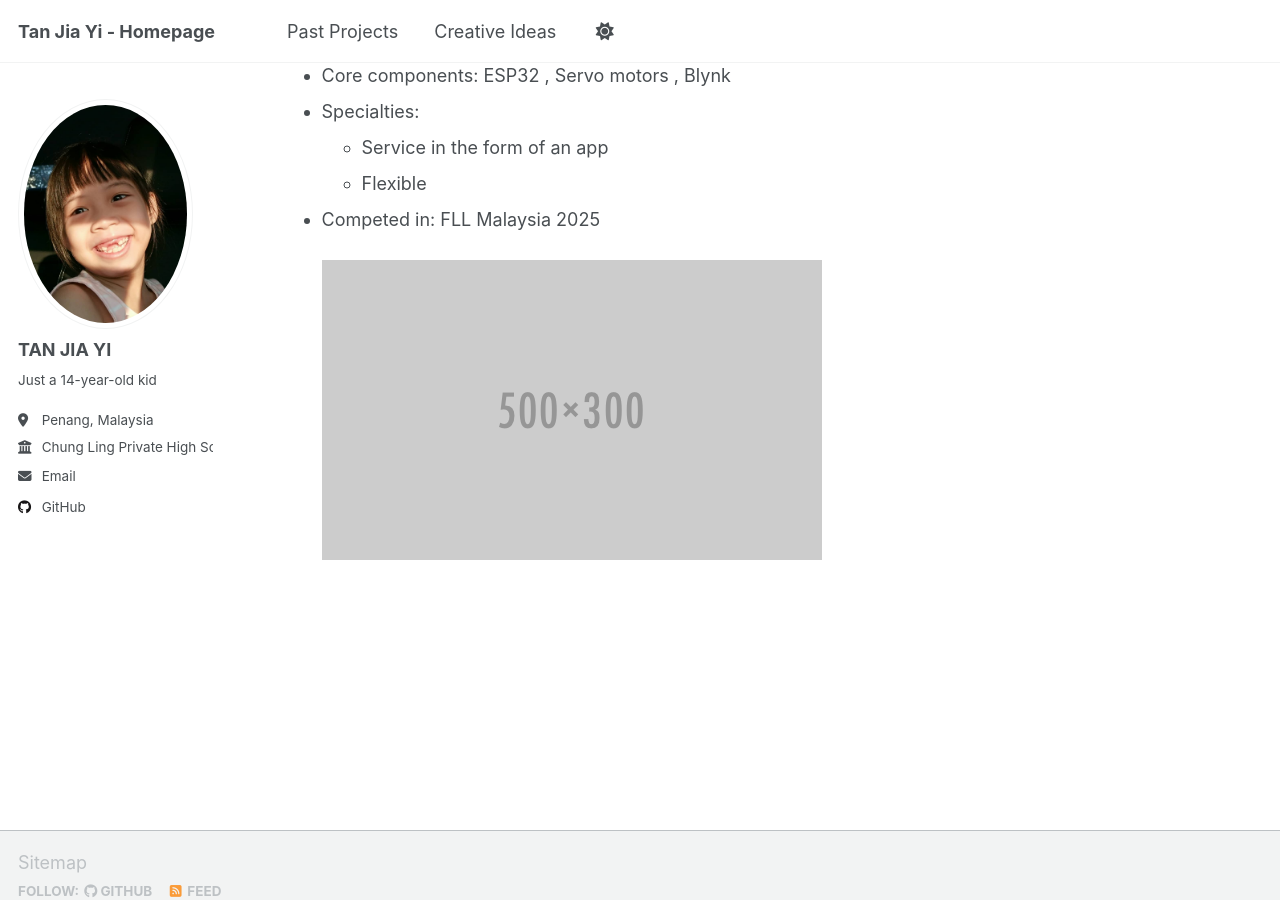
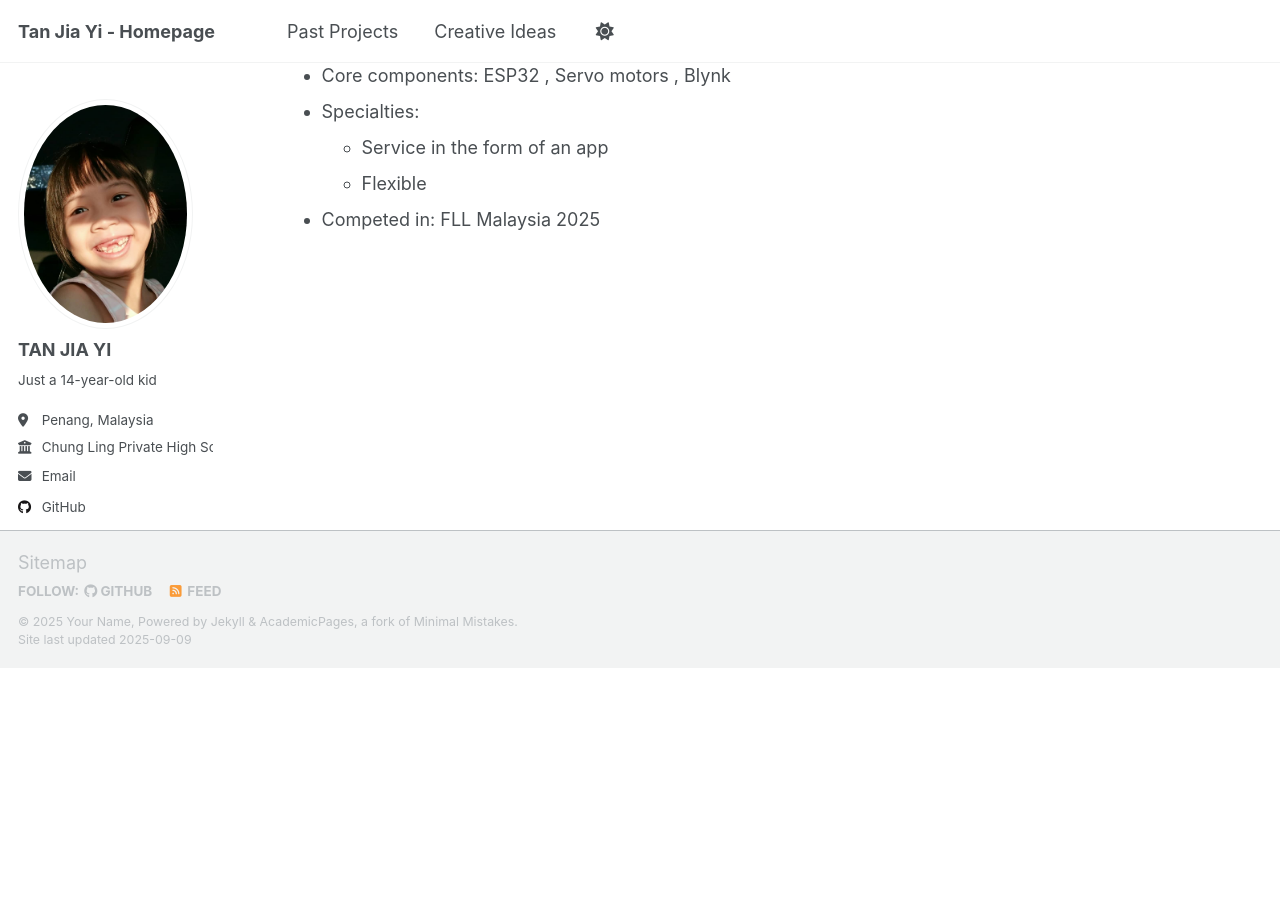
Before and after one commit to TJ2011/TJ2011.github.io, a Jekyll site: the page built from _pages/pastprojects.md, in a window 1280 px wide and 900 px high, scrolled down 882 px. Built offline with Jekyll 4.4.1, drawn with Linux system fonts in a browser that asks for light colours; a script that is not in the unit is left out; after the commit the page ends 1550 px from its top, so only the background shows below that.

Commit message:
update18

```diff
--- a/_pages/pastprojects.md
+++ b/_pages/pastprojects.md
@@ -24,4 +24,4 @@ Lifeline 360 (Not yet...Soon :])
 * Specialties:
   * Service in the form of an app
   * Flexible
-* Competed in: FLL Malaysia 2025 <br/><br/><img src='/images/500x300.png'>
+* Competed in: FLL Malaysia 2025 <br/><br/><source src= "/images/Lifeline 360 prototype 1.0.mp4" type="video/mp4">
```
Also changed, not shown: 1 other file.
